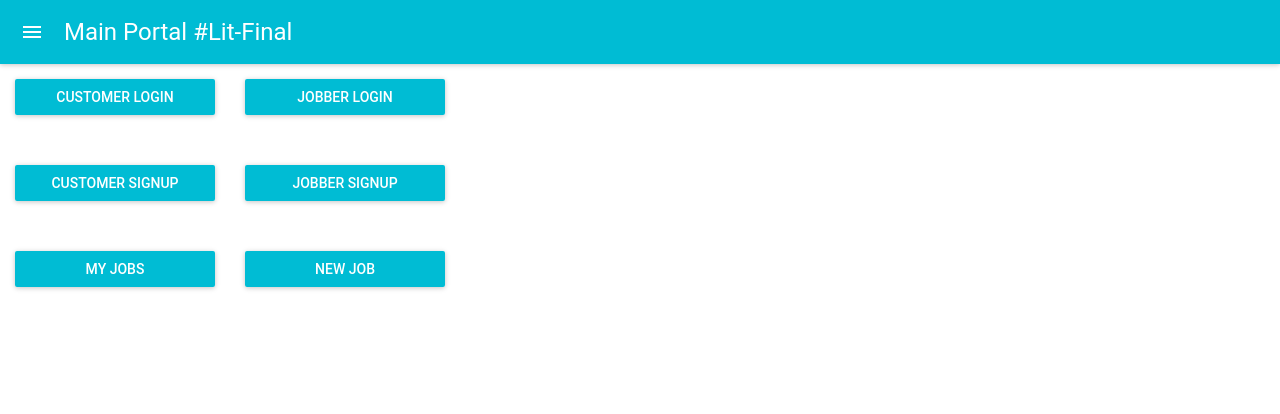
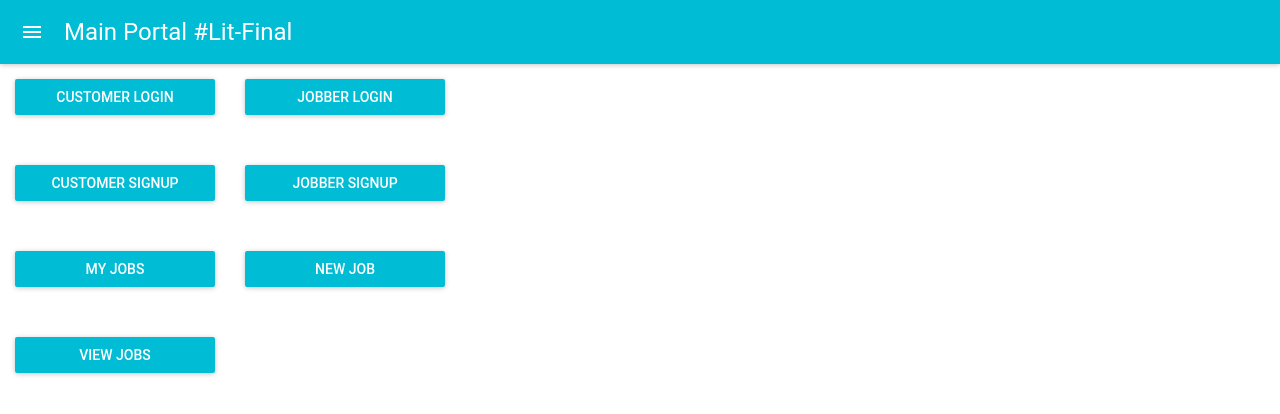
Before and after one commit to hexular/LHL-Final, a React (Create React App) app: page / in a window 1280 px wide. Shown: the top 414 px of the page. Built offline with nearby package versions, Linux system fonts and the light colour scheme; no server answers.

Commit message:
add button to link to all jobs from home page

```diff
--- a/src/components/Home.js
+++ b/src/components/Home.js
@@ -47,6 +47,13 @@ export class Home extends Component {
             style={styles.button}
             onClick={() => this.props.history.push("/newjobpost")}
           />
+          <br/><br/>
+          <RaisedButton
+            label="View Jobs"
+            primary={true}
+            style={styles.button}
+            onClick={() => this.props.history.push("/jobs")}
+          />
         </React.Fragment>
       </MuiThemeProvider>
     );
```
